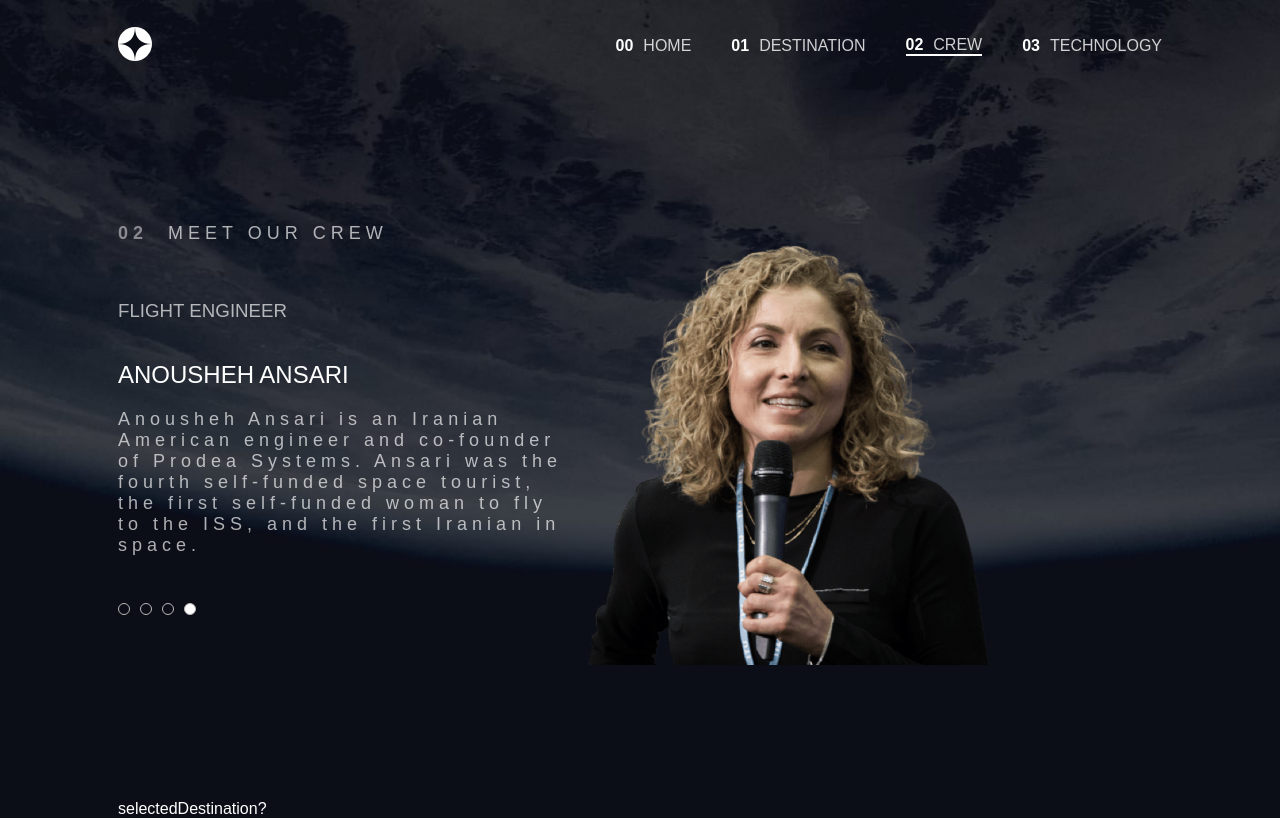
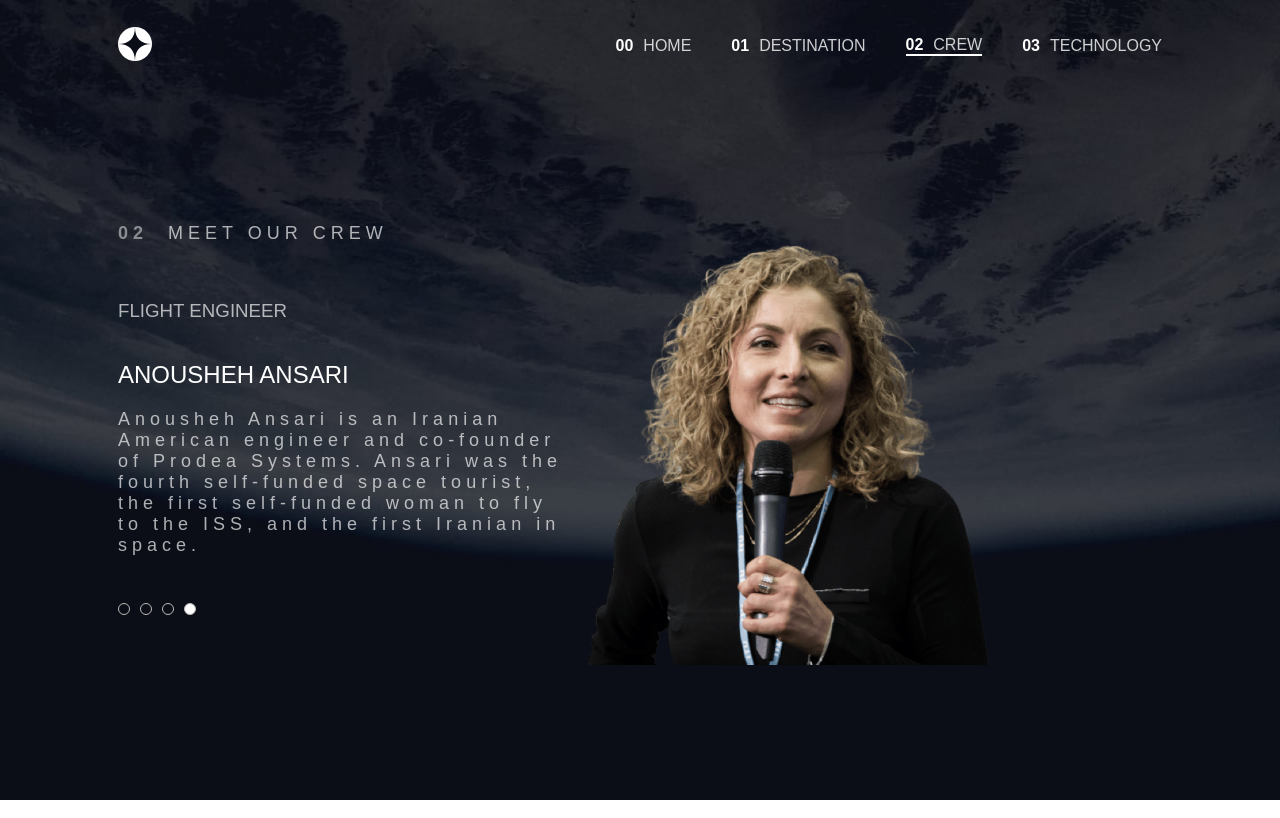
Before and after one commit to AHOUEYARuth/tourisme_spatial, a Vue app: page /crew in a window 1280 px wide. Built offline with nearby package versions, Linux system fonts and the light colour scheme.

Commit message:
feat: update pictures

```diff
--- a/src/views/Crew.vue
+++ b/src/views/Crew.vue
@@ -16,9 +16,9 @@
                                 <p class="p">{{ selectedCrew?.bio }}</p>
                             </div>
                         </div>
-                        <div class="img"><img :src="selectedCrew?.images.png" alt=""></div>
+                        <div class="img"><img :src="getImageUrl(selectedCrew?.name)" alt=""></div>
                     </div>
-                </div>selectedDestination?
+                </div>
             </div>
         </section>
     </main>
@@ -41,6 +41,18 @@ interface CrewMember {
 
 const crewData = ref<CrewMember[]>([])
 const selectedCrew = ref<CrewMember | null>(null)
+
+const images = import.meta.glob('../assets/crew/image-*.png', { eager: true, import: 'default' });
+function getImageUrl(name: string | undefined): string {
+    if (!name) return '';
+
+    const key = `../assets/crew/image-${name.toLowerCase().split(" ").join('-')}.png`;
+    const img = images[key];
+    if (typeof img === 'string') return img;
+    if (img && typeof img === 'object' && 'default' in img) return img.default as string;
+    return '';
+}
+
 
 onMounted(async () => {
     const response = await axios.get('/data.json');
--- a/src/views/Destination.vue
+++ b/src/views/Destination.vue
@@ -46,14 +46,12 @@ import { ref, onMounted } from "vue";
 const destinationData : any = ref([]);
 const selectedDestination: any = ref(null);
 
-// Dynamically import all destination images
 const images = import.meta.glob('../assets/destination/image-*.png', { eager: true, import: 'default' });
 
 function getImageUrl(name: string | undefined): string {
     if (!name) return '';
     const key = `../assets/destination/image-${name.toLowerCase()}.png`;
     const img = images[key];
-    // If img is a string, return it; if it's a module/object, try to get its default export
     if (typeof img === 'string') return img;
     if (img && typeof img === 'object' && 'default' in img) return img.default as string;
     return '';
--- a/src/views/Technology.vue
+++ b/src/views/Technology.vue
@@ -17,7 +17,7 @@
                                 <P>{{ selectedT?.description }}</P>
                             </div>
                         </nav>
-                        <div class="img"><img :src="selectedT?.images.portrait" alt="">
+                        <div class="img"><img :src="getImageUrl(selectedT?.name)" alt="">
                         </div>
                     </div>
                 </div>
@@ -33,6 +33,36 @@ import { ref, onMounted } from "vue";
 
 const technologyData : any = ref([])
 const selectedT:any = ref(null)
+
+ const images = import.meta.glob('../assets/technology/image-*-portrait.jpg', { eager: true, import: 'default' });
+/*function getImageUrl(name: string | undefined): string {
+    if (!name) return '';
+    let key, getName = name.toLowerCase().split(" ")
+    if (getName.length > 1) {
+        key = `../assets/crew/image-${getName.join('-')}-portrait.jpg`;
+    } else {
+        key = `../assets/crew/image-${getName[0]}-portrait.jpg`;
+    }
+    const img = images[key];
+    if (typeof img === 'string') return img;
+    if (img && typeof img === 'object' && 'default' in img) return img.default as string;
+    return '';
+} */
+
+function getImageUrl(name: string | undefined): string {
+  if (!name) return '';
+
+  const getName = name.toLowerCase().split(" ").join("-");
+  const key = `../assets/technology/image-${getName}-portrait.jpg`;
+
+  const img = images[key];
+
+  if (typeof img === 'string') return img;
+  if (img && typeof img === 'object' && 'default' in img) return img.default as string;
+
+  return '';
+}
+
 
 onMounted(async () => {
     const response = await axios.get('/data.json');
@@ -151,6 +181,7 @@ h1 {
     background-color: #fff;
     border: none;
     color: #000;
+    transition: .3s ease-in-out;
 }
 
 .text {
```
Also changed, not shown: 2 other files (tests, documents, lock files or other folders).
